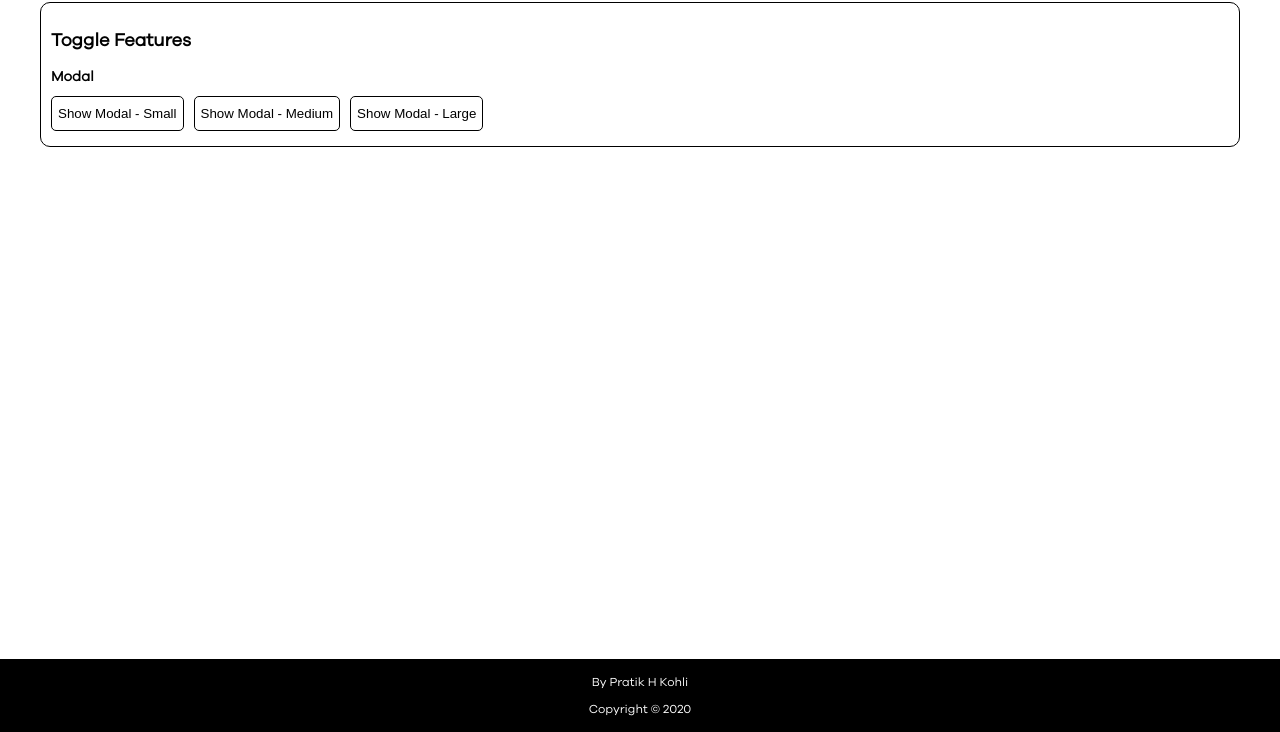
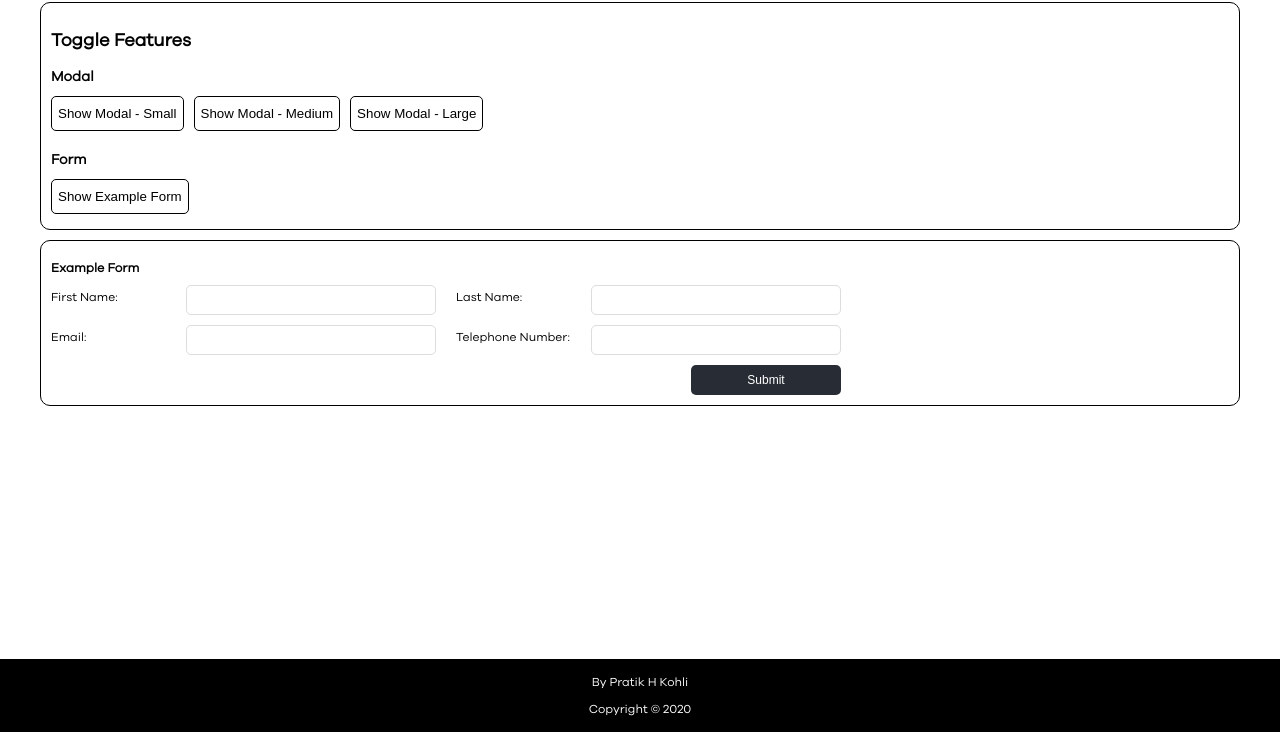
Before and after one commit to kohli-pratik/react-components, a React app: page / in a window 1280 px wide. Shown: the part 68-800 px from the top of the page. Built offline with nearby package versions, Linux system fonts and the light colour scheme; a web font is replaced by a local one.

Commit message:
form in-progress

```diff
--- /dev/null
+++ b/src/components/Form/index.js
@@ -0,0 +1,16 @@
+import React from 'react';
+import PropTypes from 'prop-types';
+
+const Form = ({ id, onSubmit, children }) => (
+    <form className='form' id={id} onSubmit={(event) => onSubmit(event)}>
+        {children}
+    </form>
+);
+
+Form.propTypes = {
+    id: PropTypes.string,
+    onSubmit: PropTypes.func,
+    children: PropTypes.array,
+};
+
+export default Form;
--- /dev/null
+++ b/src/components/Form/index.scss
@@ -0,0 +1,9 @@
+.form {
+    input,
+    select,
+    textarea {
+        -webkit-box-sizing: border-box;
+        -moz-box-sizing: border-box;
+        box-sizing: border-box;
+    }
+}
--- /dev/null
+++ b/src/components/LabelledInput/index.js
@@ -0,0 +1,38 @@
+import React from 'react';
+import PropTypes from 'prop-types';
+
+export const LabelledInputTypeText = 'text';
+export const LabelledInputTypeTel = 'tel';
+export const LabelledInputTypeEmail = 'email';
+export const LabelledInputTypeSubmit = 'submit';
+
+const LabelledInput = ({
+    id = '',
+    type = LabelledInputTypeText,
+    label = false,
+    required = false,
+    breakColumn = false,
+    onChange,
+    value = '',
+}) => (<>
+    {label && <label className='form-label' htmlFor={`${id}-input`}>{label}</label>}
+    {(required)
+        ? <input type={type} className='form-input' id={`${id}-input`} value={value} onChange={(event) => onChange(event)} required />
+        : <input type={type} className='form-input' id={`${id}-input`} value={value} onChange={(event) => onChange(event)} />}
+    {breakColumn && <div className='flex-break' />}
+</>);
+
+LabelledInput.propTypes = {
+    id: PropTypes.string,
+    type: PropTypes.string,
+    label: PropTypes.string,
+    required: PropTypes.bool,
+    breakColumn: PropTypes.bool,
+    onChange: PropTypes.func,
+    value: PropTypes.oneOfType([
+        PropTypes.string,
+        PropTypes.number,
+    ]),
+};
+
+export default LabelledInput;
--- /dev/null
+++ b/src/components/LabelledInput/index.scss
@@ -0,0 +1,53 @@
+.form-label {
+    display: inline-block;
+    font-size: 1.2rem;
+    width: 135px;
+
+    @media (max-width: 894px) {
+        width: 33%;
+        margin: 0 2% 0 0;
+    }
+
+    &:nth-of-type(even) {
+        margin-left: 2rem;
+
+        @media (max-width: 894px) {
+            margin-left: 0;
+        }
+    }
+}
+
+.form-input {
+    width: 250px;
+    height: 30px;
+    border-radius: 5px;
+    vertical-align: middle;
+    padding: 5px;
+    background-color: #fff;
+    border: 1px solid #ddd;
+
+    @media (max-width: 894px) {
+        width: 65%;
+        margin: 1rem 0;
+    }
+}
+
+#submit-input {
+    font-size: 1.2rem;
+    width: 150px;
+    height: 30px;
+    float: right;
+    border: none;
+    background-color: #282c34;
+    color: white;
+    cursor: pointer;
+}
+
+.flex-break {
+    flex-basis: 100%;
+    margin: 1rem 0;
+
+    @media (max-width: 894px) {
+        display: none;
+    }
+}
--- a/src/components/Modal/index.scss
+++ b/src/components/Modal/index.scss
@@ -72,8 +72,8 @@
 
             &-action-btn {
                 margin-right: 1rem;
-                background-color: #0e71bb;
-                border: 1px solid #0e71bb;
+                background-color: black;
+                border: 1px solid black;
                 color: white;
             }
         }
--- /dev/null
+++ b/src/features/ExampleForm/index.js
@@ -0,0 +1,48 @@
+import React, { useState } from 'react';
+import Form from '../../components/Form';
+import LabelledInput, {
+    LabelledInputTypeText,
+    LabelledInputTypeEmail,
+    LabelledInputTypeTel,
+    LabelledInputTypeSubmit,
+} from '../../components/LabelledInput';
+
+const ExampleForm = () => {
+    const [formData, setFormData] = useState({});
+    const handleOnChange = (event) => {
+        const attribute = event.target.id.split('-')[0];
+        const { value } = event.target;
+        setFormData({
+            ...formData,
+            [attribute]: value,
+        });
+    };
+
+    const handleSubmit = (event) => {
+        event.preventDefault();
+        alert('Submitting form...');
+    };
+
+    return (
+        <div className='form-container' id='example-form-container'>
+            <header className='form-header'><h1>Example Form</h1></header>
+            <main className='form-content'>
+                <Form id='example-form' onSubmit={(event) => handleSubmit(event)}>
+                    <LabelledInput id='firstName' type={LabelledInputTypeText} label={'First Name: '} value={formData.firstName}
+                        onChange={(event) => handleOnChange(event)} required={true} />
+                    <LabelledInput id='lastName' type={LabelledInputTypeText} label={'Last Name: '}
+                        value={formData.lastName} onChange={(event) => handleOnChange(event)}
+                        breakColumn={true} required={true} />
+                    <LabelledInput id='email' type={LabelledInputTypeEmail} label={'Email: '} value={formData.email}
+                        onChange={(event) => handleOnChange(event)} required={true} />
+                    <LabelledInput id='telNumber' type={LabelledInputTypeTel} label={'Telephone Number: '}
+                        value={formData.telNumber} onChange={(event) => handleOnChange(event)}
+                        breakColumn={true} required={true} />
+                    <LabelledInput id='submit' type={LabelledInputTypeSubmit} value='Submit' />
+                </Form>
+            </main>
+        </div>
+    );
+};
+
+export default ExampleForm;
--- /dev/null
+++ b/src/features/ExampleForm/index.scss
@@ -0,0 +1,7 @@
+.form-container {
+    @include flex(column, flex-start, flex-start, nowrap);
+    border: 1px solid black;
+    margin: 1rem;
+    padding: 1rem;
+    border-radius: 10px;
+}
--- a/src/features/ToggleFeatures/index.js
+++ b/src/features/ToggleFeatures/index.js
@@ -1,15 +1,18 @@
 import React, { useState } from 'react';
 import Modal from '../../components/Modal';
 import ScreenOverlay from '../../components/ScreenOverlay';
+import ExampleForm from '../ExampleForm';
 
 const ToggleFeatures = () => {
     const [showModal, setShowModal] = useState(false);
     const [modalSize, setModalSize] = useState('small');
-
     const toggleModalFeature = (size) => {
         setShowModal(true);
         setModalSize(size);
     };
+
+    const [showForm, setShowForm] = useState(true);
+    const toggleForm = () => setShowForm(!showForm);
 
     return (
         <>
@@ -23,6 +26,12 @@ const ToggleFeatures = () => {
                         <button onClick={() => toggleModalFeature('large')}>Show Modal - Large</button>
                     </div>
                 </section>
+                <section className='feature-toggle-section'>
+                    <h1>Form</h1>
+                    <div className='feature-toggle-section-buttons'>
+                        <button onClick={() => toggleForm()}>Show Example Form</button>
+                    </div>
+                </section>
             </section>
             {showModal && <Modal size={modalSize}
                 headerTitle={'Modal Title'}
@@ -34,6 +43,7 @@ const ToggleFeatures = () => {
                 actionButton={true}
                 actionButtonTxt={'Proceed'} />}
             {showModal && <ScreenOverlay />}
+            {showForm && <ExampleForm />}
         </>
     );
 };
--- a/src/styles/scss/main.scss
+++ b/src/styles/scss/main.scss
@@ -3,10 +3,13 @@
 @import '../../components/ScreenOverlay/index.scss';
 @import '../../components/Footer/index.scss';
 @import '../../components/Modal/index.scss';
+@import '../../components/Form/index.scss';
+@import '../../components/LabelledInput/index.scss';
 @import '../../features/SideDrawer/components/DrawerToggleButton/index.scss';
 @import '../../features/SideDrawer/index.scss';
 @import '../../features/NavBar/index.scss';
 @import '../../features/ToggleFeatures/index.scss';
+@import '../../features/ExampleForm/index.scss';
 @import '../../screens/Dashboard/index.scss';
 
 @include fontFace('GalanoGrotesque', 'GalanoGrotesque-Regular');
```
